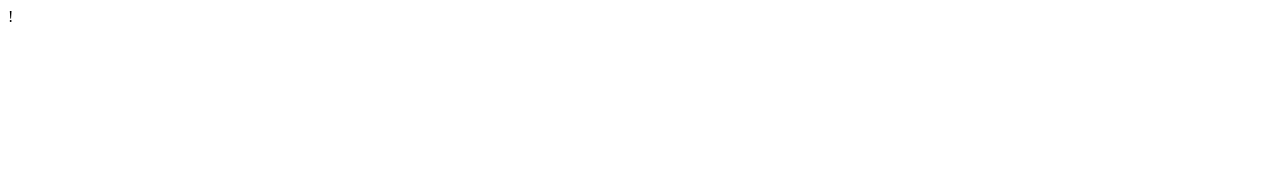
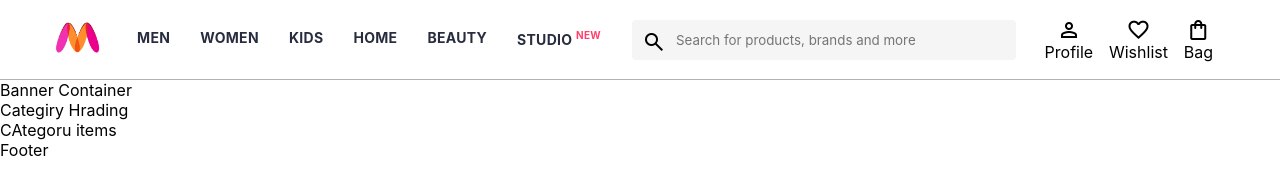
Before and after one commit to Chetanmalage/Myntra-Clone, a plain HTML site: page index.html in a window 1280 px wide. Drawn offline with nearby package versions, Linux system fonts and the light colour scheme.

Commit message:
Myntra Clone Header Added.

```diff
--- /dev/null
+++ b/css/style.css
@@ -0,0 +1,88 @@
+* {
+    margin: 0;
+    padding: 0;
+    font-family: Assistant, -apple-system, BlinkMacSystemFont, Segoe UI, Roboto, Helvetica, Arial, sans-serif;
+    box-sizing: border-box;
+}
+
+header {
+    display: flex;
+    background-color: #ffffff;
+    height: 80px;
+    justify-content: space-between;
+    align-items: center;
+    border-bottom: 1px solid #b6b1b1;
+}
+
+.myntra_home {
+    height: 55px;
+}
+
+.logo_container {
+    margin-left: 4%;
+}
+
+.nav_bar {
+    min-width: 500px;
+    display: flex;
+    justify-content: space-evenly;
+}
+
+.nav_bar a {
+    font-size: 14px;
+    letter-spacing: .3px;
+    color: #282c3f;
+    font-weight: 700;
+    text-transform: uppercase;
+    text-decoration: none;
+    padding: 28px 12px;
+    border-bottom: 3px solid transparent;
+}
+
+.nav_bar a:hover{
+    border-bottom: 4px solid #f54e77;
+}
+
+.nav_bar a sup{
+    color: #ff3f6c;
+    font-size: 10px;
+}
+
+.search_bar{
+    height: 40px;
+    min-width: 200px;
+    width: 30%;
+    display: flex;
+    align-items: center;
+}
+
+.search_icon{
+    box-sizing: content-box;
+    height: 20px;
+    padding: 10px;
+    background-color: #f5f5f6;
+    font-weight: 300;
+    border-radius: 4px 0 0 4px;
+}
+
+.search_input{
+    background-color: #f5f5f6;
+    color: #696e79;
+    flex-grow: 1;
+    height: 40px;
+    border: 0;
+    border-radius: 0 4px 4px 0;
+}
+
+.action_bar {
+    margin-right: 4%;
+    display: flex;
+    min-width: 200px;
+    justify-content: space-evenly;
+}
+
+.action_container{
+    display: flex;
+    flex-direction: column;
+    align-items: center;
+}
--- a/index.html
+++ b/index.html
@@ -1 +1,53 @@
-!
+<!DOCTYPE html>
+<html lang="en">
+
+<head>
+    <meta charset="UTF-8">
+    <meta name="viewport" content="width=device-width, initial-scale=1.0">
+    <title>Myntra-Clone</title>
+    <link rel="stylesheet" href="css/style.css">
+    <link rel="stylesheet" href="https://fonts.googleapis.com/css2?family=Material+Symbols+Outlined" />
+</head>
+
+<body>
+    <header>
+        <div class="logo_container">
+            <a href="#"><img class="myntra_home" src="images/myntra_logo.webp" alt="myntra_home"></a>
+        </div>
+        <nav class="nav_bar">
+            <a href="#">Men</a>
+            <a href="#">Women</a>
+            <a href="#">Kids</a>
+            <a href="#">Home</a>
+            <a href="#">Beauty</a>
+            <a href="#">Studio <sup>New</sup></a>
+        </nav>
+        <div class="search_bar">
+            <span class="material-symbols-outlined search_icon">search</span>
+            <input class="search_input" placeholder="Search for products, brands and more">
+        </div>
+        <div class="action_bar">
+            <div class="action_container">
+                <span class="material-symbols-outlined action_icon">person</span>
+                <span class="action_name">Profile</span>
+            </div>
+
+            <div class="action_container">
+                <span class="material-symbols-outlined action_icon">favorite</span>
+                <span class="action_name">Wishlist</span>
+            </div>
+            <div class="action_container">
+                <span class="material-symbols-outlined action_icon">shopping_bag</span>
+                <span class="action_name">Bag</span>
+            </div>
+        </div>
+    </header>
+    <main>
+        <div class="banner_container">Banner Container</div>
+        <div class="category_heading">Categiry Hrading</div>
+        <div class="category_items"> CAtegoru items</div>
+    </main>
+    <footer>Footer</footer>
+</body>
+
+</html>
```
Also changed, not shown: images/myntra_logo.webp (added).
